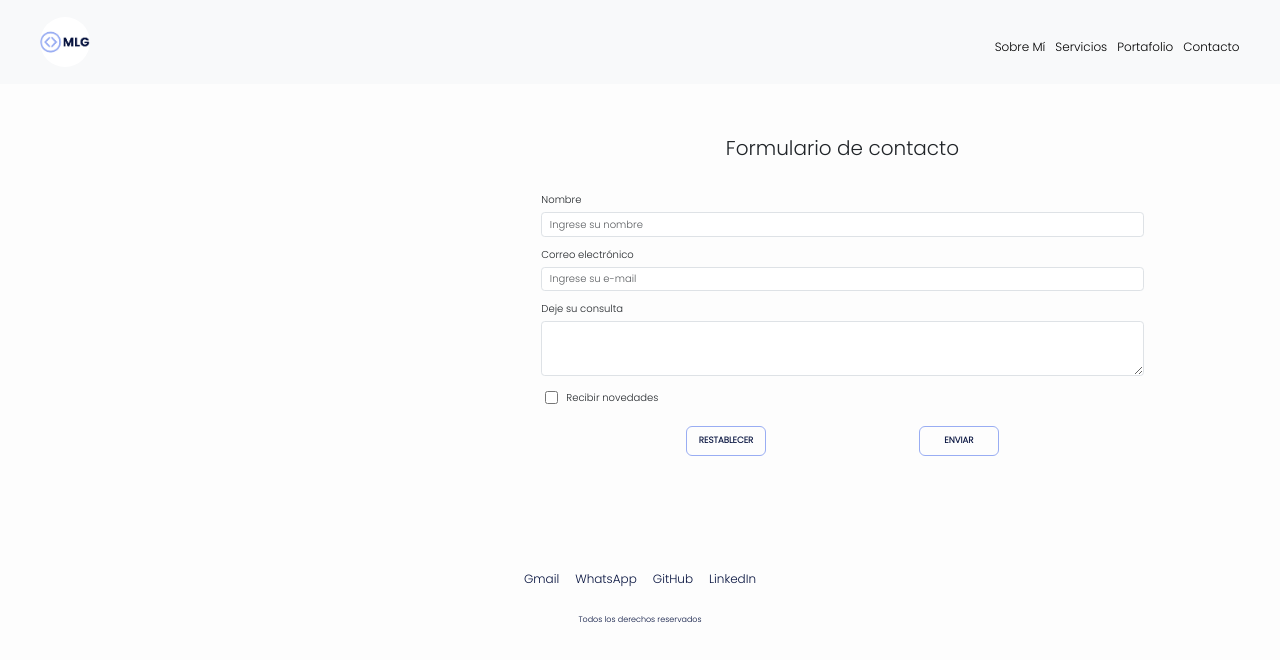
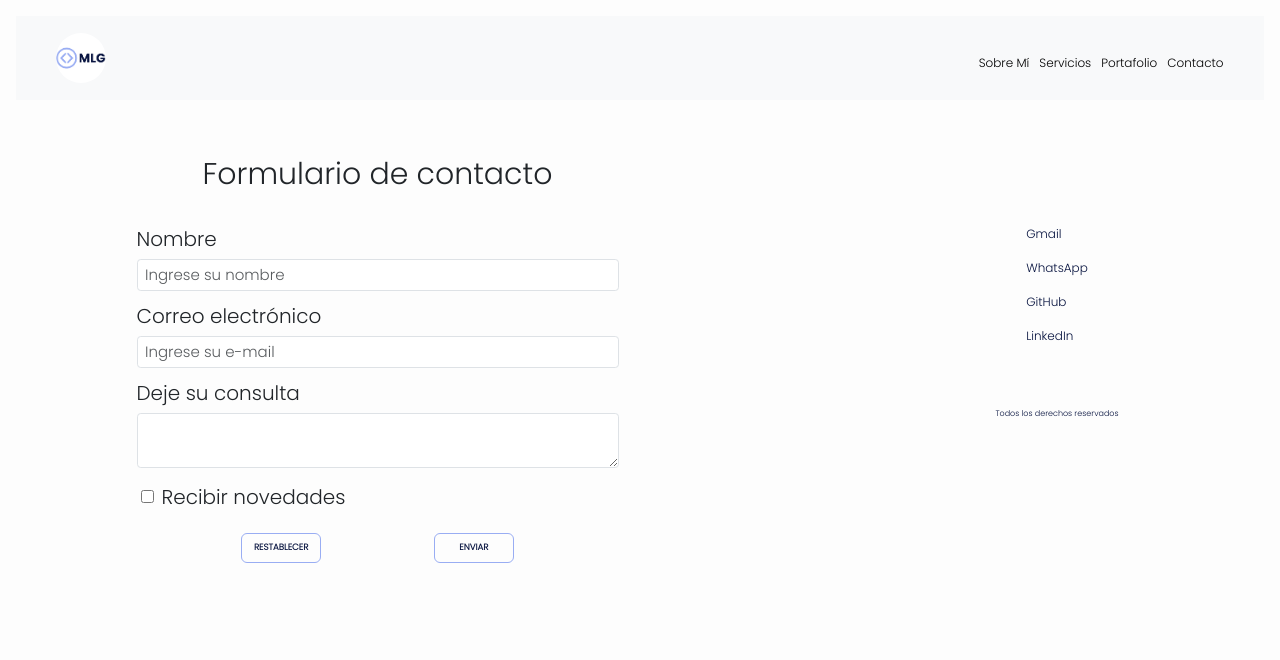
Before and after one commit to miicalucia/Mi-portfolio, a plain HTML site: page html/contacto.html in a window 1280 px wide. Drawn offline with nearby package versions, Linux system fonts and the light colour scheme.

Commit message:
casi casi desktop

```diff
--- a/css/style.css
+++ b/css/style.css
@@ -107,7 +107,6 @@ nav ul {
 footer {
     display: flex;
     flex-flow: column nowrap;
-    height: 150px;
     margin: 8px;
     font-size: 12px;
     color: #07133F;
@@ -282,7 +281,7 @@ footer p {
 
 @media (max-width:1023px) {
     .navbarDesktopImportant {
-    display:none;
+        display: none;
     }
 }
 
@@ -444,7 +443,7 @@ footer p {
         row-gap: 10px;
     }
 
-    body {
+    .bodySobreMi {
         display: grid;
         grid-template-areas:
             "header header"
@@ -484,13 +483,11 @@ footer p {
 
     .navbarDesktopImportant {
         grid-area: header;
-        margin: 0px;
     }
 
     footer {
         display: flex;
         flex-flow: column nowrap;
-        height: 80px;
         grid-area: footer;
     }
 
@@ -536,7 +533,7 @@ footer p {
         grid-area: conocimientos;
         margin: 90px 8px 0px 32px;
         padding: 8px;
-        box-shadow: 0px 3px 10px ;
+        box-shadow: 0px 3px 10px;
         opacity: 70%;
     }
 
@@ -574,4 +571,41 @@ footer p {
         animation-timing-function: ease-in;
         animation-duration: 3s;
     }
+
+    /* CONTACTO */
+
+    .formulario {
+        width: 500px;
+        height: 300px;
+        margin: 120px 0px 0px 120px;
+        grid-area: formulario;
     }
+
+    .formulario h2 {
+        font-size: 3rem;
+    }
+
+    .formulario div {
+        font-size: 2rem;
+    }
+
+    .formulario div input {
+        font-size: 1.5rem;
+    }
+
+    .bodyContacto {
+        display: grid;
+        grid-template-areas:
+            "header header"
+            "formulario footer"
+            "formulario footer";
+        row-gap: 2rem;
+    }
+
+    .footerContacto {
+        margin-top: 130px;
+        display: flex;
+        flex-direction: column;
+        align-items: flex-start;
+    }
+}
--- a/html/contacto.html
+++ b/html/contacto.html
@@ -17,7 +17,7 @@
     <link rel="stylesheet" href="https://cdnjs.cloudflare.com/ajax/libs/animate.css/4.1.1/animate.min.css" />
 </head>
 
-<body class="container-fluid">
+<body class="container-fluid bodyContacto">
     <!-- NAVBAR MOBILE-->
     <header>
         <nav class="navbar bg-body-tertiary fixed-top navbarMobileImportant">
```
Also changed, not shown: html/sobre-mi.html (+1 -1 lines). Lines whose indentation alone changed are shown as unchanged.
